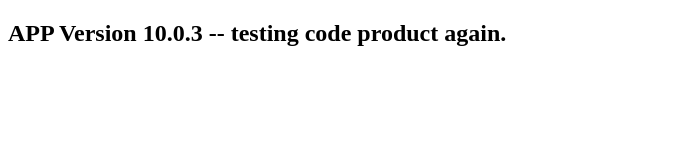
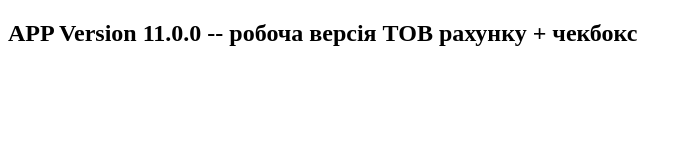
Before and after one commit to nekiynekta/monocheckout, a plain HTML site: page public/index.html in a window 1280 px wide. Shown: the whole page, without its empty margins (0-691 px from the left). Drawn offline with Linux system fonts and the light colour scheme.

Commit message:
APP Version 11.0.0 -- робоча версія ТОВ рахунку + чекбокс

```diff
--- a/public/index.html
+++ b/public/index.html
@@ -5,7 +5,7 @@
   <title>Test Netlify Function</title>
 </head>
 <body>
-  <h2>APP Version 10.0.3 -- testing code product again. </h2>
+  <h2>APP Version 11.0.0 -- робоча версія ТОВ рахунку + чекбокс</h2>
   <button hidden onclick="sendTest()">Надіслати тест</button>
 
   <script>
```
